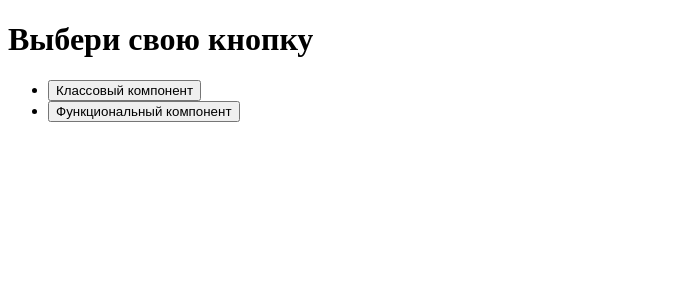
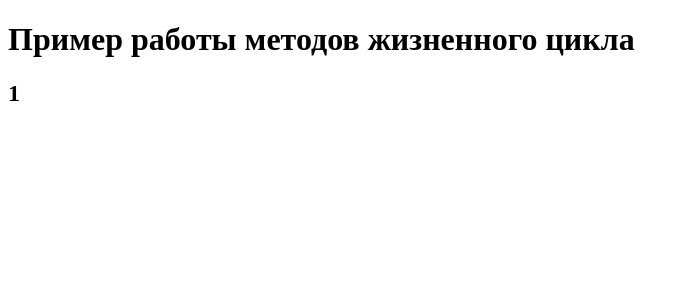
Before and after one commit to Melderey/Creative-homework, a React (Create React App) app: page / in a window 1280 px wide. Shown: the top 300 px of the page, without its empty margins (0-689 px from the left). Built offline with nearby package versions, Linux system fonts and the light colour scheme.

Commit message:
Feat example work of life cycles

```diff
--- a/src/components/App.jsx
+++ b/src/components/App.jsx
@@ -1,23 +1,37 @@
-import { useState } from "react";
-import ClassComponent from "./ClassComponent";
-import FunctionComponent from "./FunctionComponent";
+import React from "react";
 
-const App = () => {
-  const [value, setValue] = useState("Выбери свою кнопку");
-  return (
-    <div>
-      <h1>{value}</h1>
-      <ul>
-        <li>
-          <ClassComponent setValue={setValue} />
-        </li>
-        <li>
-          <FunctionComponent setValue={setValue} />
-        </li>
-      </ul>
-      {/* <h3>{value}</h3> */}
-    </div>
-  );
-};
+class App extends React.Component {
+  constructor(props) {
+    super(props);
+    this.state = { counter: 0 };
+    this.timerID = null;
+  }
+
+  componentDidMount = () => {
+    this.timerID = setInterval(() => {
+      console.log("СomponentDidMount запускается когда компонент монитруется");
+      this.setState((state, props) => ({ counter: state.counter + 1 }));
+      return;
+    }, 3000);
+  };
+
+  componentDidUpdate(prevProps) {
+    console.log("ComponentDidUpdate запускается когда компонент обновляется");
+  }
+
+  componentWillUnmount() {
+    // ComponentWillUnmount запускается когда компонент размонтируется
+    return clearInterval(this.timerID);
+  }
+
+  render() {
+    return (
+      <div>
+        <h1>Пример работы методов жизненного цикла</h1>
+        <h2>{this.state.counter}</h2>
+      </div>
+    );
+  }
+}
 
 export default App;
--- a/src/components/ClassComponent.jsx
+++ /dev/null
@@ -1,23 +0,0 @@
-import React from "react";
-
-class ClassComponent extends React.Component {
-  constructor(props) {
-    super(props);
-
-    this.state = { ...props };
-  }
-  handlerClick = () => {
-    const { setValue } = this.state;
-    this.setState(() => setValue("Классы наше всё!"));
-  };
-
-  render() {
-    return (
-      <button onClick={this.handlerClick}>
-        <div>Классовый компонент</div>
-      </button>
-    );
-  }
-}
-
-export default ClassComponent;
--- a/src/components/FunctionComponent.jsx
+++ /dev/null
@@ -1,14 +0,0 @@
-const FunctionComponent = (props) => {
-  const { setValue } = props;
-  const handlerClick = (e) => {
-    e.preventDefault();
-    setValue("Функции наше всё!");
-  };
-  return (
-    <button onClick={handlerClick}>
-      <div>Функциональный компонент</div>
-    </button>
-  );
-};
-
-export default FunctionComponent;
```
